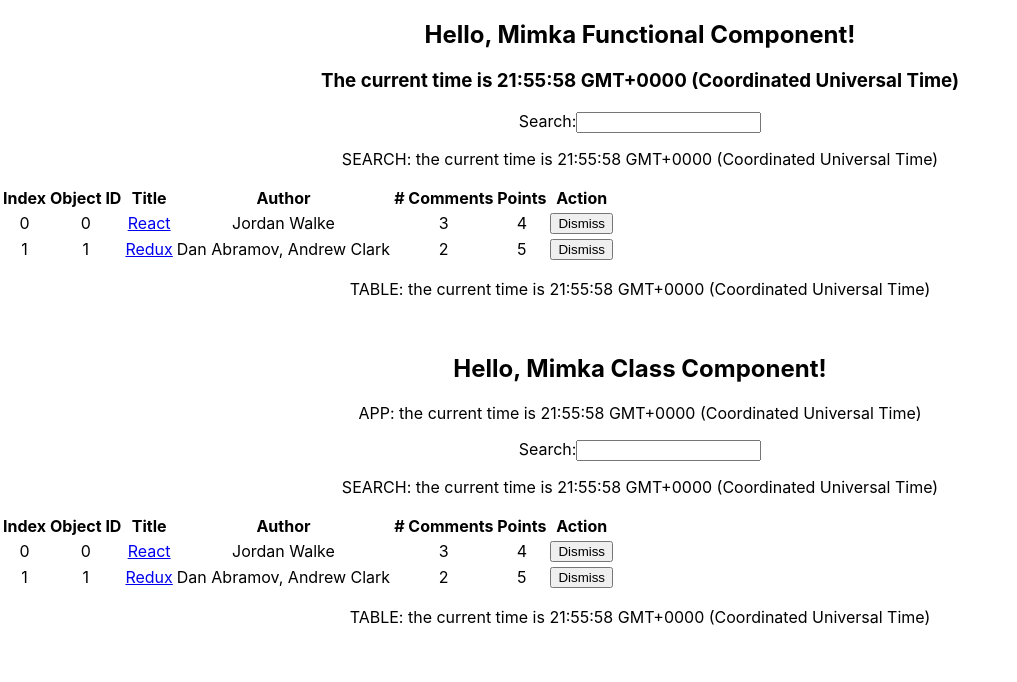
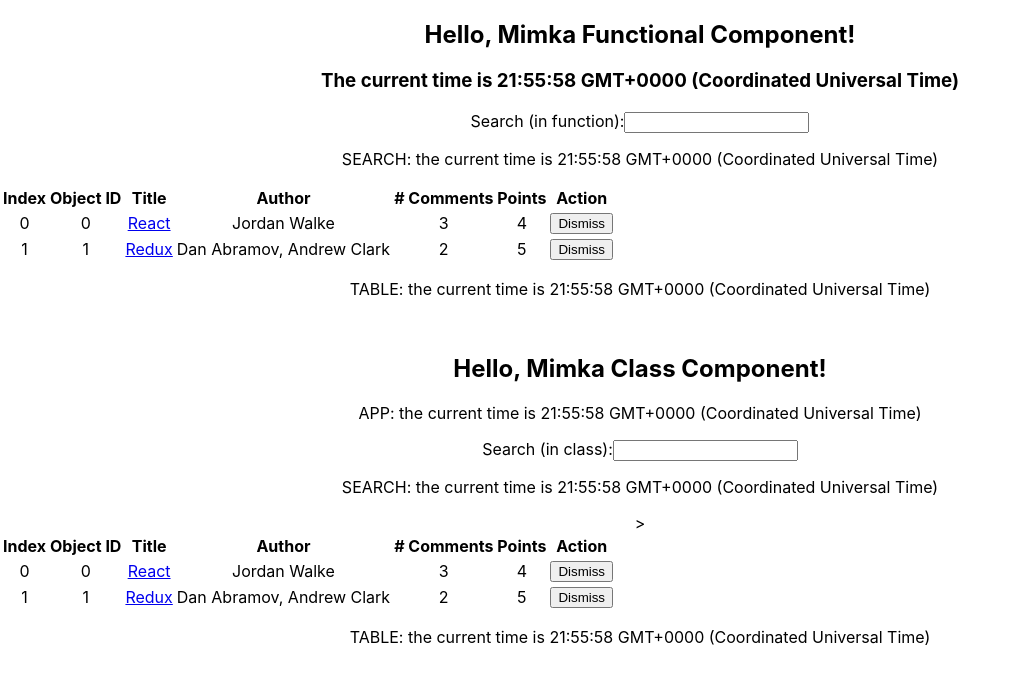
Before and after one commit to halacheva/the-road-to-react-tutorial, a React (Create React App) app: page / in a window 1280 px wide. Shown: the top 682 px of the page, without its empty margins (0-1017 px from the left). Built offline with nearby package versions, Linux system fonts and the light colour scheme.

Commit message:
Use the children property in components

```diff
--- a/src/App.js
+++ b/src/App.js
@@ -45,12 +45,12 @@
     item.title.toLowerCase().includes(searchTerm.toLowerCase());
 
   function Search(props) {
-    const { value, onChange } = props;
+    const { value, onChange, children } = props;
 
     return (
       <div>
         <form>
-          <label htmlFor="input[type=text]">Search:</label>
+          <label htmlFor="input[type=text]">{children}</label>
           <input type="text" value={value} onChange={onChange} />
         </form>
         <p> SEARCH: the current time is {new Date().toTimeString()}</p>
@@ -120,7 +120,9 @@
       <div>
         <h2>Hello, {props.dev.getName()}!</h2>
         <h3>The current time is {new Date().toTimeString()}</h3>
-        <Search value={searchTerm} onChange={onSearchChange} />
+        <Search value={searchTerm} onChange={onSearchChange}>
+          Search (in function):
+        </Search>
         <Table list={list} pattern={searchTerm} onDismiss={onDismiss} />
       </div>
     );
@@ -154,7 +156,10 @@
         <div>
           <h2>Hello, {dev.getName()}!</h2>
           <p>APP: the current time is {new Date().toTimeString()}</p>
-          <Search value={searchTerm} onChange={this.onSearchChange} />
+          <Search value={searchTerm} onChange={this.onSearchChange}>
+            Search (in class):
+          </Search>
+          >
           <Table list={list} pattern={searchTerm} onDismiss={this.onDismiss} />
         </div>
       );
```
